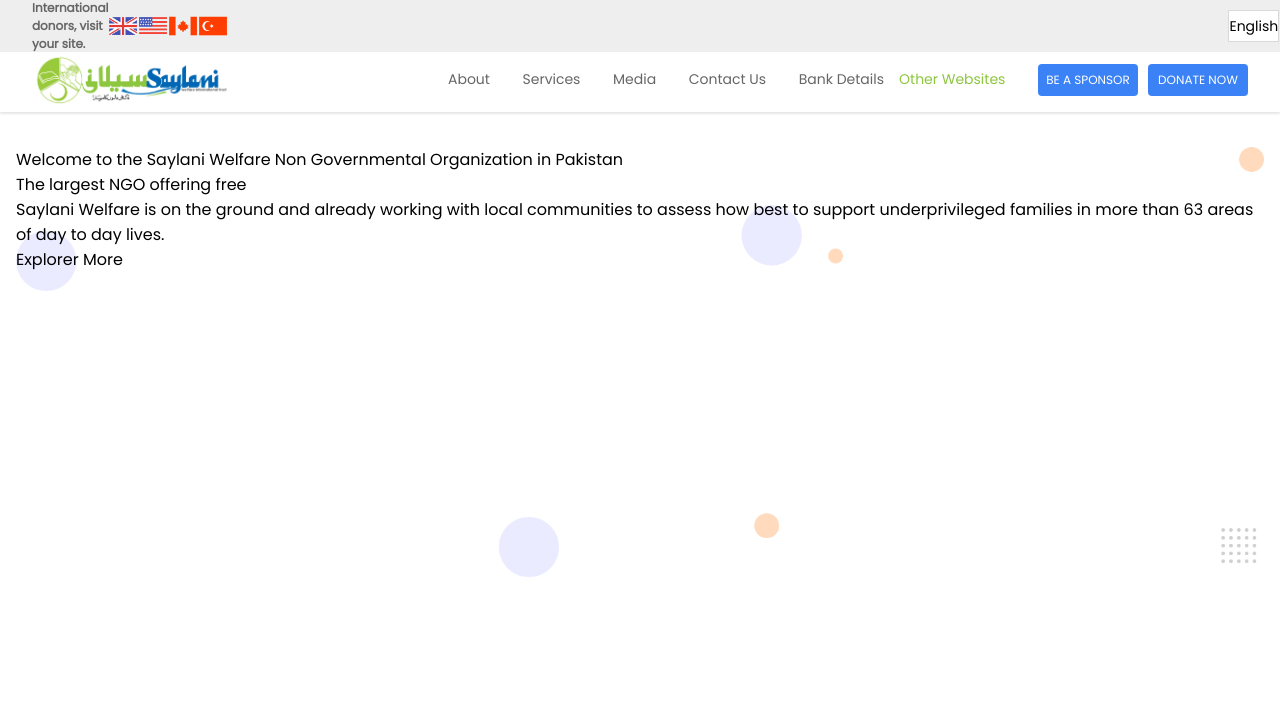
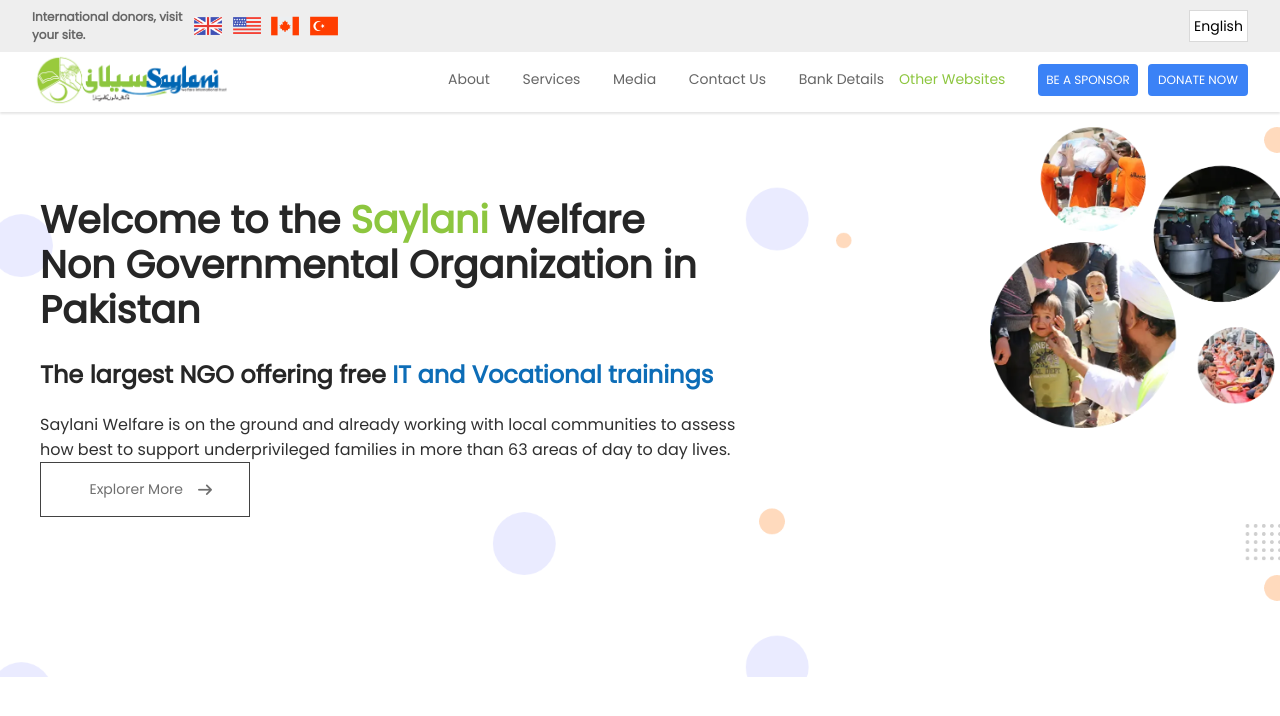
Before and after one commit to MrAsh-007/Saylani-Welfare-Trust, a plain HTML site: page Saylani Welfare/index.html in a window 1280 px wide. Shown: the top 716 px of the page. Drawn offline with Linux system fonts and the light colour scheme.

Commit message:
just finished hero section

```diff
--- a/Saylani Welfare/index.html
+++ b/Saylani Welfare/index.html
@@ -6,6 +6,7 @@
     <meta name="viewport" content="width=device-width, initial-scale=1.0">
     <title>Saylani Welfare</title>
     <link rel="stylesheet" href="style.css">
+    <link rel="stylesheet" href="https://cdnjs.cloudflare.com/ajax/libs/font-awesome/7.0.1/css/all.min.css" integrity="sha512-2SwdPD6INVrV/lHTZbO2nodKhrnDdJK9/kg2XD1r9uGqPo1cUbujc+IYdlYdEErWNu69gVcYgdxlmVmzTWnetw==" crossorigin="anonymous" referrerpolicy="no-referrer" />
 </head>
 
 <body>
@@ -64,27 +65,31 @@
             <div class="hero-container">
                 <div class="herobox1">
                     <span class="first-txt">
-                        <p>
+                        <p class="first-p">
                             Welcome to the
-                            <span class="green-saylani">Saylani</span>
-                            Welfare Non Governmental Organization in Pakistan
+                            <span class="green-txt">Saylani</span>
+                            Welfare <br>
+                            Non Governmental Organization in Pakistan
                         </p>
                     </span>
                     <span class="second-txt">
-                        <p>
+                        <p class="second-p">
                             The largest NGO offering free
+                            <span class="blue-txt">IT and Vocational trainings</span>
                         </p>
                     </span>
                     <span class="third-txt">
-                        <p>
+                        <p class="third-p">
                             Saylani Welfare is on the ground and already working with local communities to assess how best to support underprivileged families in more than 63 areas of day to day lives.
                         </p>
                     </span>
                     <div class="hero-button">
-                        Explorer More
+                        <p>Explorer More</p> <i class="fa-solid fa-arrow-right icon-arrow"></i>
                     </div>
                 </div>
-                <div class="herobox2"></div>
+                <div class="herobox2">
+                    <div class="hero-img-container"></div>
+                </div>
             </div>
          </div>
 
--- a/Saylani Welfare/style.css
+++ b/Saylani Welfare/style.css
@@ -35,7 +35,7 @@
 }
 .flags {
     width: 200px;
-    margin-right: 1000px;
+    margin-right: 850px;
     display: flex;
     justify-content: space-between;
 }
@@ -162,10 +162,76 @@
 }
 
 .hero-container {
-    height: 430px;
-    width: 1248px;
+    height: 550px;
+    width: 1395px;
+    margin-top: 80px;
     background-image: url(Images/hero-background.png);
-    background-size: cover;
+    background-size: contain;
     display: flex;
-
 }
+.herobox1 {
+    height: 500px;
+    width: 70%;
+    margin-left: 50px;
+    margin-top: 70px;
+}
+.first-txt {
+    font-size: 38px;
+    font-weight: 600;
+    color: #000000d9;
+}
+.first-p {
+    height: 160px;
+    width: 680px;
+    line-height: 45px;
+}
+.green-txt {
+    color: #8dc63f;
+}
+.second-txt {
+    color: #000000d9;
+    font-size: 24px;
+    font-weight: 600;
+}
+.second-p {
+    margin-bottom: 20px;
+}
+.blue-txt {
+    color: #0d6db7;
+}
+.third-txt {
+    color: #000000d0;
+    font-size: 16px;
+    font-weight: 400;
+}
+.third-p {
+    height: 50px;
+    width: 700px;
+}
+.hero-button {
+    color: #00000091;
+    height: 55px;
+    width: 210px;
+    font-size: 14px;
+    font-weight: 100;
+    border: 1px solid #424242;
+    display: flex;
+    justify-content: center;
+    align-items: center;
+}
+.icon-arrow {
+    padding-left: 15px;
+}
+.herobox2 {
+    height: 500px;
+    width: 50%;
+    margin-left: 250px;
+}
+.hero-img-container {
+    background-image: url(Images/hero-img.webp);
+    background-size: contain;
+    background-repeat: no-repeat;
+    height: 100%;
+    width: 100%;
+    padding-right: 300px;
+}
```
